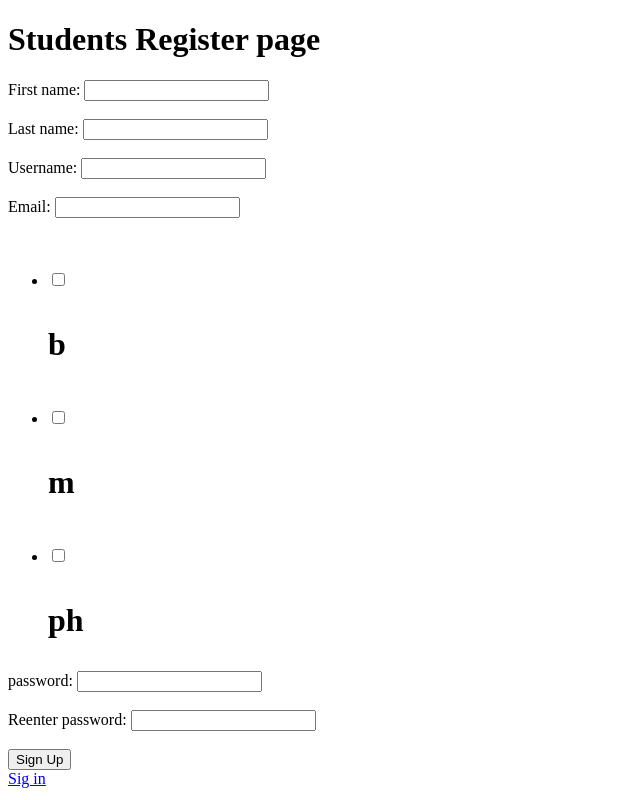
After one commit to Slogansudo/lesson_6_2_django, a Django app: page /register/students/ in a window 1280 px wide. The commit adds this page. Shown: the whole page, without its empty margins (0-640 px from the left). Run offline with Django 5.2, Linux system fonts and the light colour scheme.

Commit message:
Lesson 6_7 login and register form

```diff
--- /dev/null
+++ b/template/auth/register_students.html
@@ -0,0 +1,43 @@
+<!DOCTYPE html>
+<html lang="en">
+<head>
+    <meta charset="UTF-8">
+    <title>Title</title>
+</head>
+<body>
+    <h1>Students Register page</h1>
+    <form method="POST">
+        {% csrf_token %}
+        <label for="first_name">First name: </label>
+        <input type="text" id="first_name" name="first_name"><br><br>
+
+        <label for="last_name">Last name: </label>
+        <input type="text" id="last_name" name="last_name"><br><br>
+
+        <label for="username">Username: </label>
+        <input type="text" id="username" name="username"><br><br>
+
+        <label for="email">Email: </label>
+        <input type="text" id="email" name="email"><br><br>
+
+        <ul>
+            {% for data in status %}
+            <li>
+                <h1>
+                    <input type="checkbox" value='{{data}}' name="status" placeholder="{{data}}">
+                    <p>{{data}}</p>
+                </h1>
+            </li>
+            {% endfor %}
+        </ul>
+        <label for="password1">password: </label>
+        <input type="password" id="password1" name="password1"><br><br>
+
+        <label for="password2">Reenter password: </label>
+        <input type="password" id="password2" name="password2"><br><br>
+
+        <button type="submit">Sign Up</button>
+    </form>
+    <a href="{% url 'login_s' %}">Sig in</a>
+</body>
+</html>
--- a/template/home_view.html
+++ b/template/home_view.html
@@ -16,6 +16,12 @@
                     <h1><a href="http://127.0.0.1:8000/students/" target="_blank"> Students page</a></h1>
                 </div>
                 <div>
+                    <h1><a href="{% url 'register_view' %}">Sign Up</a></h1>
+                </div>
+                <div>
+                    <h1><a href="{% url 'login_view' %}">Sig In</a></h1>
+                </div>
+                <div>
                     <h1><a href="http://127.0.0.1:8000/admin/login/?next=/admin/" target="_parent">Admin page</a></h1>
                 </div>
             </div>
--- a/university/urls.py
+++ b/university/urls.py
@@ -16,10 +16,14 @@ Including another URLconf
 """
 from django.contrib import admin
 from django.urls import path, include
-from .views import home_page1
+from .views import home_page1, register_view, login_view, UserRegisterView, UsersLoginView
 urlpatterns = [
     path('admin/', admin.site.urls),
     path('', home_page1, name='home_page1'),
     path('', include('library.urls')),
-    path('', include('users.urls'))
+    path('', include('users.urls')),
+    path('register/', register_view, name='register_view'),
+    path('login/', login_view, name='login_view'),
+    path('register/users/', UserRegisterView.as_view(), name='register_u'),
+    path('login/users/', UsersLoginView.as_view(), name="login_u")
 ]
--- a/users/models.py
+++ b/users/models.py
@@ -18,10 +18,12 @@ class Level(models.TextChoices):
 class Students(models.Model):
     first_name = models.CharField(max_length=30)
     last_name = models.CharField(max_length=30)
+    username = models.CharField(max_length=30)
     email = models.EmailField()
     age = models.PositiveIntegerField(null=True, blank=True)
     status = models.CharField(max_length=2, choices=Level.choices, blank=True)
-    address = models.ForeignKey(Address, on_delete=models.CASCADE)
+    address = models.ForeignKey(Address, on_delete=models.CASCADE, null=True)
+    password = models.TextField()
     last_update = models.DateTimeField(auto_now=True)
 
     class Mode:
--- a/users/urls.py
+++ b/users/urls.py
@@ -1,7 +1,9 @@
 from django.urls import path
-from .views import StudentsView, StudentDetailView
+from .views import StudentsView, StudentDetailView, StudentsRegisterView, StudentsLoginView
 
 urlpatterns = [
     path('students/', StudentsView.as_view(), name='students'),
-    path('students/<int:id>/', StudentDetailView.as_view(), name='students_date')
+    path('students/<int:id>/', StudentDetailView.as_view(), name='students_date'),
+    path('register/students/', StudentsRegisterView.as_view(), name='register_s'),
+    path('login/students', StudentsLoginView.as_view(), name='login_s')
 ]
--- a/users/views.py
+++ b/users/views.py
@@ -1,8 +1,8 @@
-from django.shortcuts import render
+from django.shortcuts import render, redirect
 from django.http import HttpResponse
 from django.views import View
-from .models import Students
-
+from .models import Students, Level
+from django.contrib.auth.models import User
 
 # Create your views here.
 
@@ -22,3 +22,40 @@ class StudentDetailView(View):
     def get(self, request, id):
         students_date = Students.objects.get(id=id)
         return render(request, 'students_date.html', {'students_date': students_date})
+
+
+class StudentsRegisterView(View):
+    def get(self, request):
+        status = Level
+        return render(request, 'auth/register_students.html', {"status": status})
+
+    def post(self, request):
+        data = request.POST
+        first_name = data['first_name']
+        last_name = data['last_name']
+        username = data['username']
+        email = data['email']
+        status = data['status']
+        password_1 = data['password1']
+        password_2 = data['password2']
+
+        if password_2 == password_1:
+            student = Students(first_name=first_name, last_name=last_name, username=username, email=email, status=status, password=password_1)
+            student.save()
+            return redirect('home_page1')
+        else:
+            return redirect('register_s')
+
+
+class StudentsLoginView(View):
+    def get(self, request):
+        return render(request, 'auth/login_students.html')
+
+    def post(self, request):
+        username = request.POST['username']
+        password = request.POST['password']
+        student = Students.objects.filter(username=username, password=password).first()
+        if student:
+            return redirect('home_page1')
+        else:
+            return render(request, 'login_not_found.html')
```
Also changed, not shown: template/auth/login_students.html (added, +20 -0 lines), template/auth/login_users.html (added, +10 -0 lines), template/auth/register_user.html (added, +33 -0 lines), template/login_not_found.html (added, +14 -0 lines), template/login_view.html (added, +13 -0 lines), template/register_view.html (added, +15 -0 lines), university/views.py (+41 -1 lines), users/migrations/0002_students_username.py (added), users/migrations/0003_students_password.py (added), users/migrations/0004_alter_students_address.py (added), users/migrations/0005_alter_students_password.py (added).
